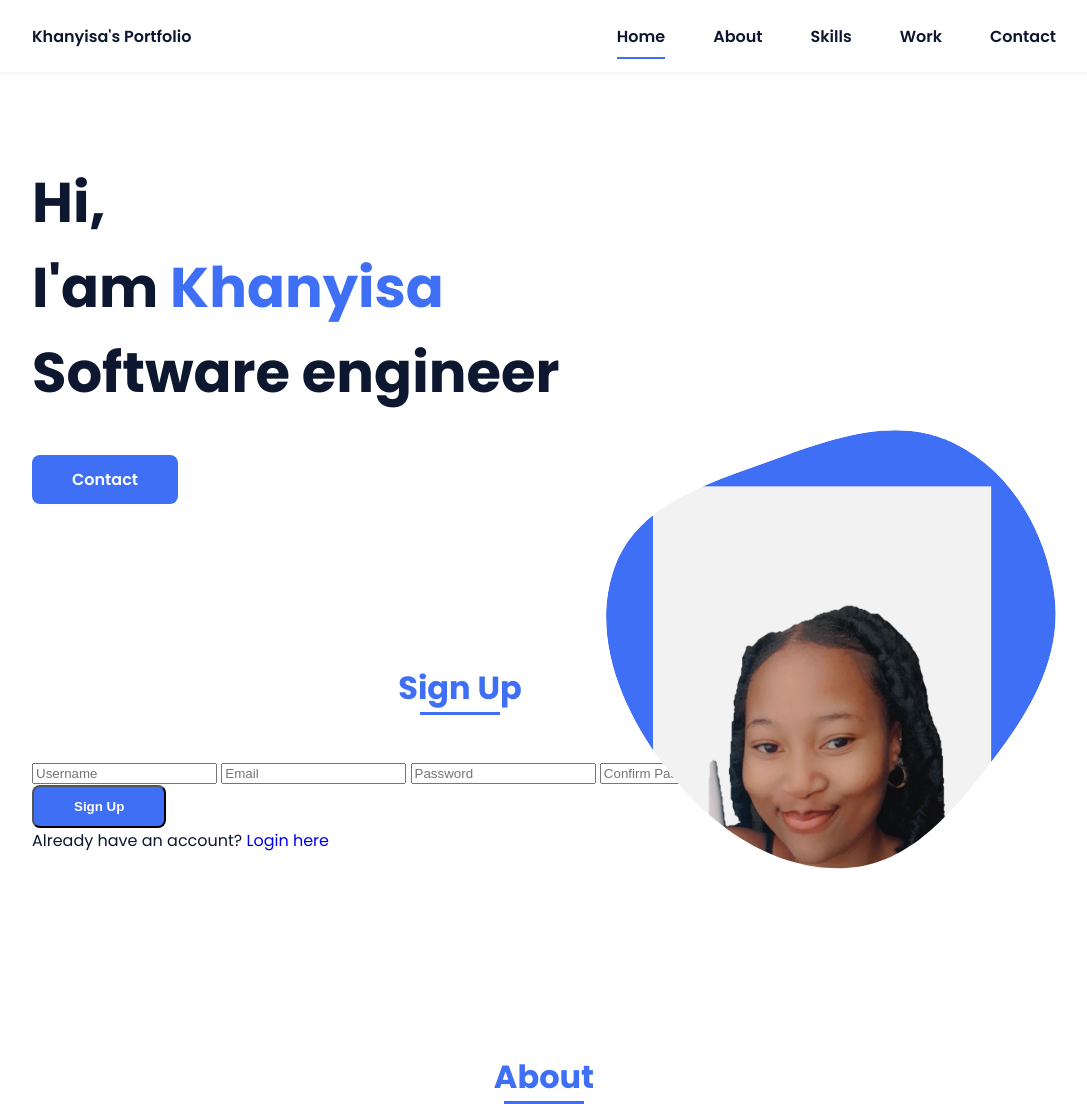
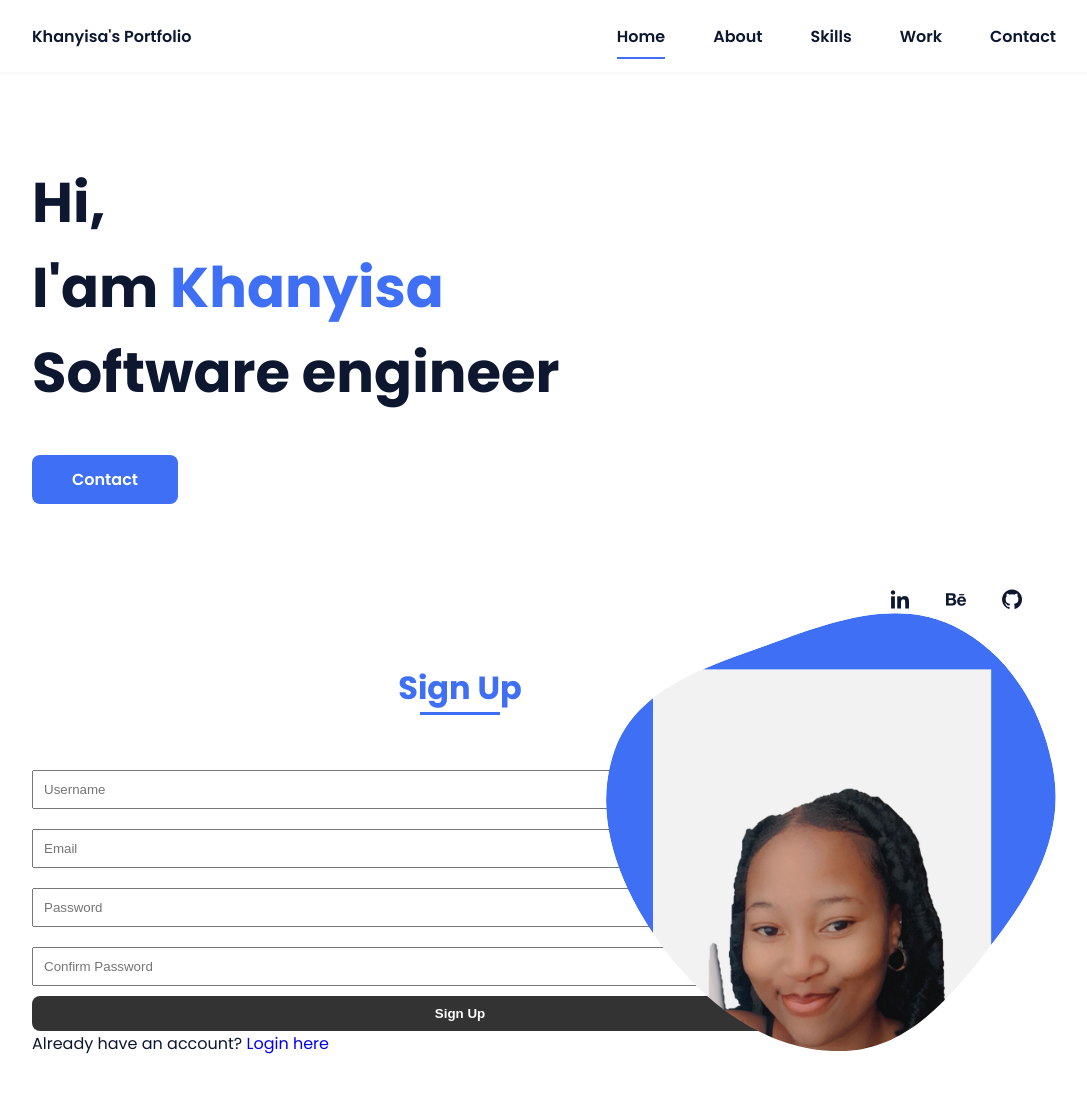
Before and after one commit to Khanyicou/responsive-portfolio-, a plain HTML site: page index.html in a window 1280 px wide. Shown: the top 1104 px of the page, without its empty margins (96-1183 px from the left). Drawn offline with nearby package versions, Linux system fonts and the light colour scheme.

Commit message:
Update styles.css

```diff
--- a/assets/css/styles.css
+++ b/assets/css/styles.css
@@ -233,6 +233,22 @@
 .button:hover {
   box-shadow: 0px 10px 36px rgba(0, 0, 0, 0.15);
 }
+/* Sign Up and Login Form Styles */
+.signup__input, .login__input {
+    width: 100%;
+    padding: 10px;
+    margin: 10px 0;
+}
+
+.signup__button, .login__button {
+    width: 100%;
+    padding: 10px;
+    background-color: #333;
+    color: #fff;
+    border: none;
+    cursor: pointer;
+}
+
 
 /* ===== ABOUT =====*/
 .about__container {
```
